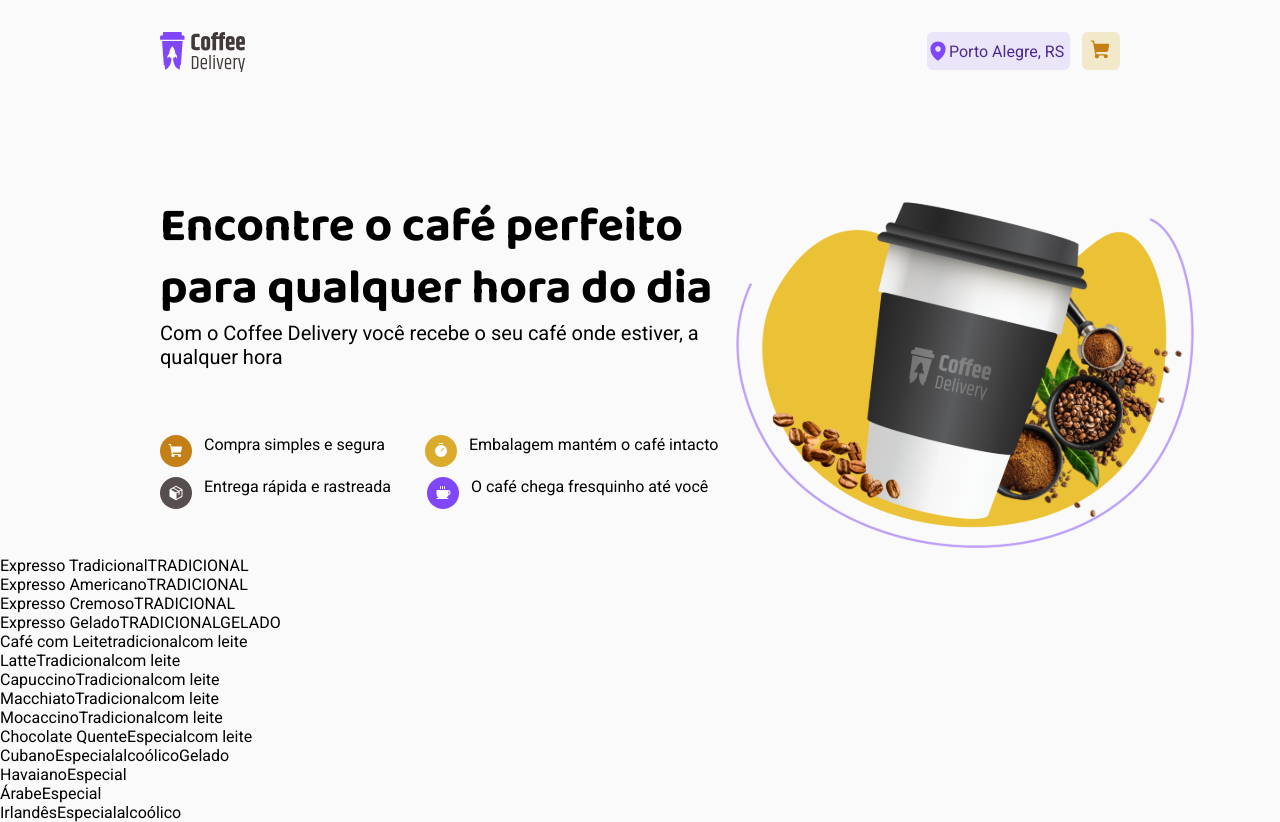
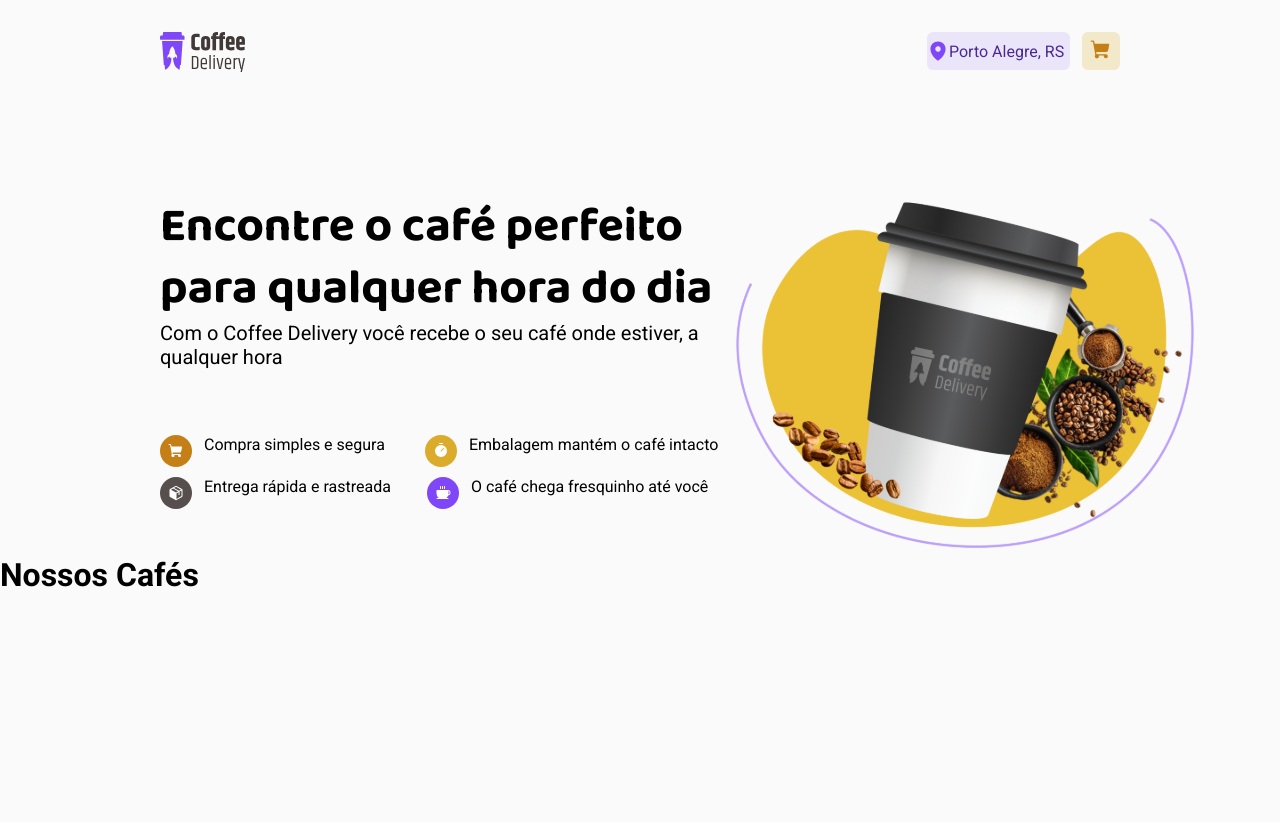
Before and after one commit to mathhlima/coffee-delivery, a React (Vite) app: page / in a window 1280 px wide. After the commit the page ends 800 px from the top, so only its background shows below. Built offline with nearby package versions, Linux system fonts and the light colour scheme.

Commit message:
add img for coffe

```diff
--- a/src/local-json/coffee.json
+++ b/src/local-json/coffee.json
@@ -4,6 +4,7 @@
         "name": "Expresso Tradicional",
         "description": "O tradicional café feito com água quente e grãos moídos",
         "type": "TRADICIONAL",
+        "img": "src/assets/coffee/Type=Expresso.png",
         "value": 9.90
     },
     {
@@ -11,6 +12,7 @@
         "name": "Expresso Americano",
         "description": "Expresso diluído, menos intenso que o tradicional",
         "type": "TRADICIONAL",
+        "img": "src/assets/coffee/Type=Americano.png",
         "value": 9.90
     },
     {
@@ -18,6 +20,7 @@
         "name": "Expresso Cremoso",
         "description": "Café expresso tradicional com espuma cremosa",
         "type": "TRADICIONAL",
+        "img": "src/assets/coffee/Type=Expresso Cremoso.png",
         "value": 9.90
     },
     {
@@ -28,6 +31,7 @@
             "TRADICIONAL",
             "GELADO"
         ],
+        "img": "src/assets/coffee/Type=Café Gelado.png",
         "value": 9.90
     },
     {
@@ -38,6 +42,7 @@
             "tradicional",
             "com leite"
         ],
+        "img": "src/assets/coffee/Type=Café com Leite.png",
         "value": 9.90
     },
     {
@@ -48,6 +53,7 @@
             "Tradicional",
             "com leite"
         ],
+        "img": "src/assets/coffee/Type=Latte.png",
         "value": 9.90
     },
     {
@@ -58,6 +64,7 @@
             "Tradicional",
             "com leite"
         ],
+        "img": "src/assets/coffee/Type=Capuccino.png",
         "value": 9.90
     },
     {
@@ -68,6 +75,7 @@
             "Tradicional",
             "com leite"
         ],
+        "img": "src/assets/coffee/Type=Macchiato.png",
         "value": 9.90
     },
     {
@@ -78,6 +86,7 @@
             "Tradicional",
             "com leite"
         ],
+        "img": "src/assets/coffee/Type=Mochaccino.png",
         "value": 9.90
     },
     {
@@ -88,6 +97,7 @@
             "Especial",
             "com leite"
         ],
+        "img": "src/assets/coffee/Type=Chocolate Quente.png",
         "value": 9.90
     },
     {
@@ -99,6 +109,7 @@
             "alcoólico",
             "Gelado"
         ],
+        "img": "src/assets/coffee/Type=Cubano.png",
         "value": 9.90
     },
     {
@@ -106,6 +117,7 @@
         "name": "Havaiano",
         "description": "Bebida adocicada preparada com café e leite de coco",
         "type": "Especial",
+        "img": "src/assets/coffee/Type=Havaiano.png",
         "value": 9.90
     },
     {
@@ -113,6 +125,7 @@
         "name": "Árabe",
         "description": "Bebida preparada com grãos de café árabe e especiarias",
         "type": "Especial",
+        "img": "src/assets/coffee/Type=Árabe.png",
         "value": 9.90
     },
     {
@@ -123,6 +136,7 @@
             "Especial",
             "alcoólico"
         ],
+        "img": "src/assets/coffee/Type=Irlandês.png",
         "value": 9.90
     }
 ]
--- a/src/pages/Home/Coffee/index.tsx
+++ b/src/pages/Home/Coffee/index.tsx
@@ -2,13 +2,15 @@ import coffees from '../../../local-json/coffee.json'
 
 export function OurCoffee() {
   return (
-    <div>
-      {coffees.map(({ name, id, type }) => (
-        <div key={id}>
-          {name}
-          {type}
-        </div>
-      ))}
-    </div>
+    <h1>Nossos Cafés</h1>
+    // <div>
+    //   {coffees.map(({ name, id, type, img }) => (
+    //     <div key={id}>
+    //       {name}
+    //       {type}
+    //       <img src={img} alt="" />
+    //     </div>
+    //   ))}
+    // </div>
   )
 }
```
